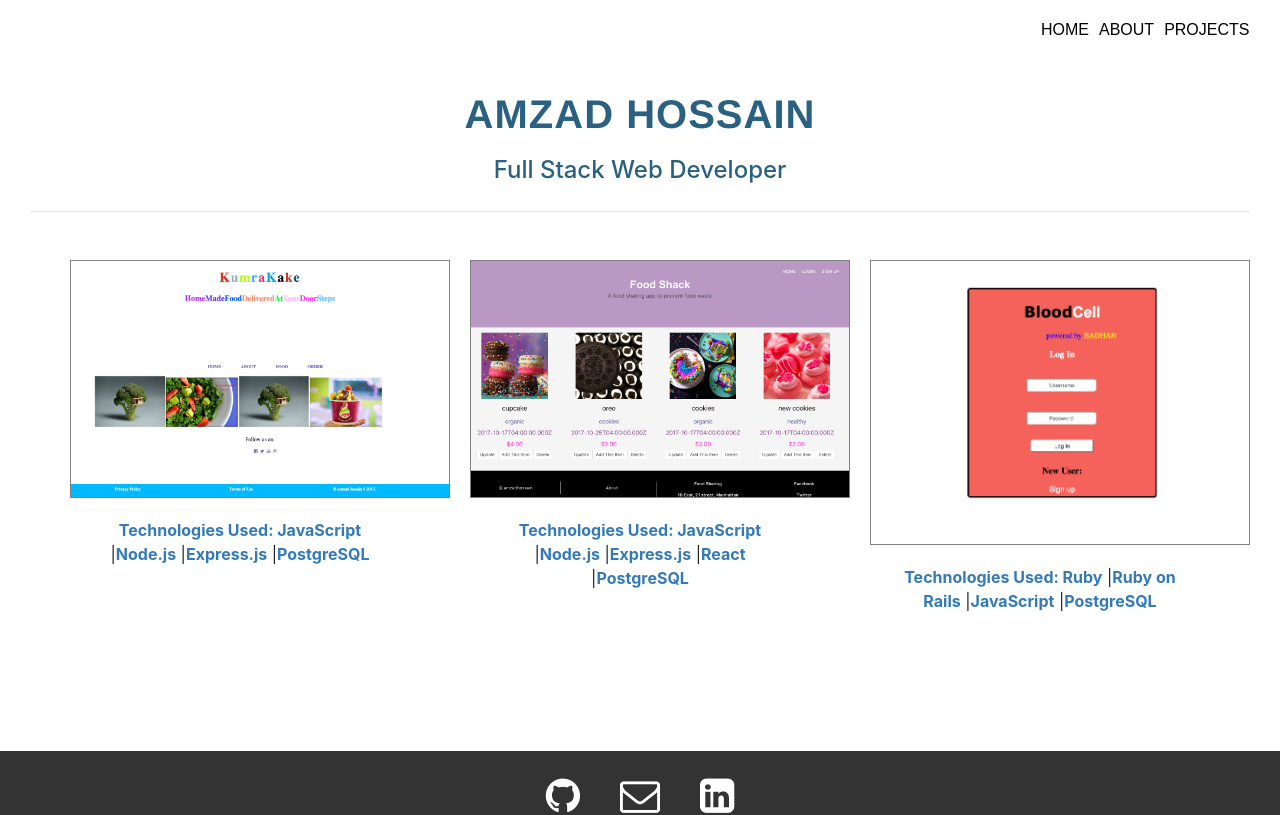
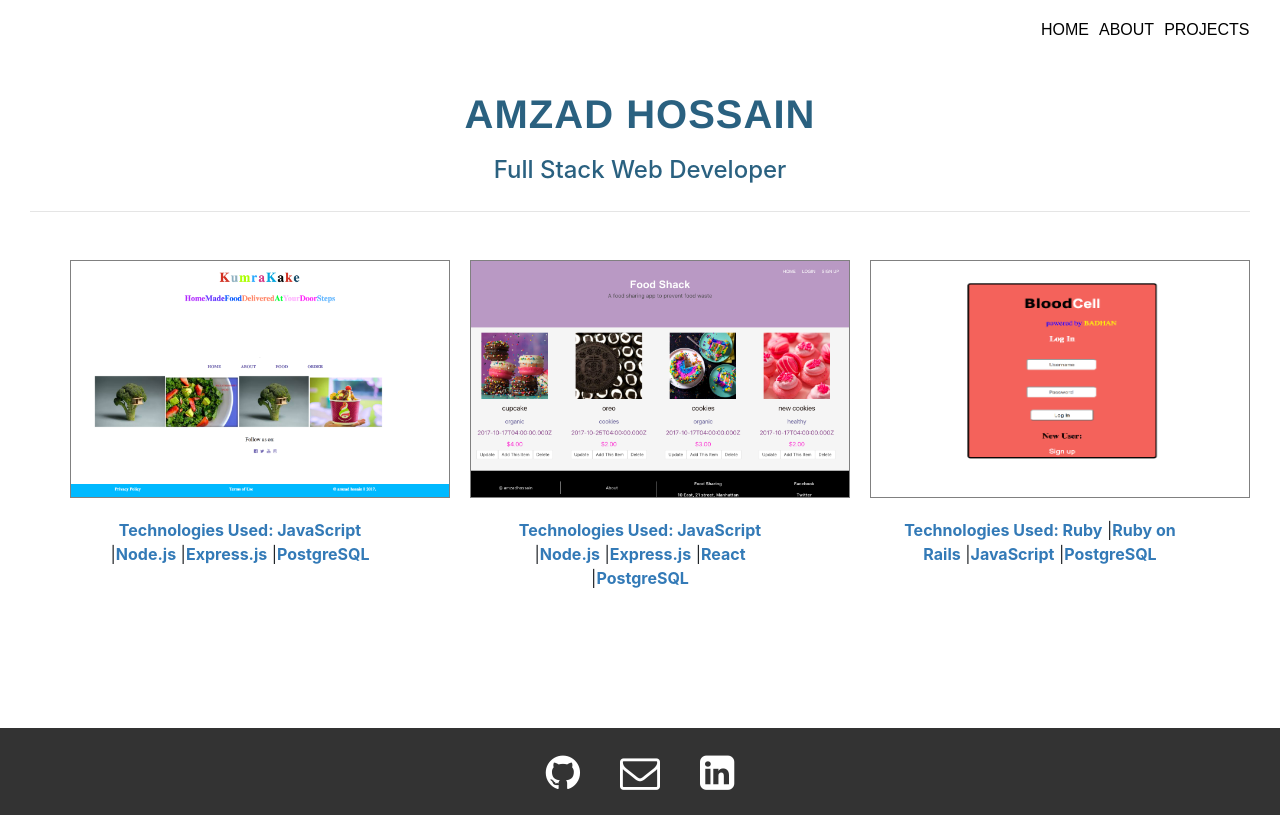
Before and after one commit to hossainamzad/Portfolio, a React (Create React App) app: page /projects in a window 1280 px wide. Shown: the top 815 px of the page. Built offline with nearby package versions, Linux system fonts and the light colour scheme.

Commit message:
added some styling

```diff
--- a/src/App.css
+++ b/src/App.css
@@ -109,7 +109,7 @@ ul li{
   padding: 10px;
   margin: 0 auto;
 }
-.projectTwo a img, .projectOne a img{
+.projectTwo a img, .projectOne a img, .projectThree a img{
   border: 1px solid grey;
 }
 .projectThree{
--- a/src/App.js
+++ b/src/App.js
@@ -21,7 +21,7 @@ class App extends Component {
             <Route path="/about" component={About} />
             <Route path="/projects" component={Projects} />
           </Switch>
-        <Footer />
+          <Footer />
       </div>
     );
   }
--- a/src/components/Projects.js
+++ b/src/components/Projects.js
@@ -18,7 +18,7 @@ const Projects = (props) =>{
         <span>Technologies Used: </span>  <span>JavaScript</span> |<span>Node.js</span> |<span>Express.js</span> |<span>React</span> |<span>PostgreSQL</span>
       </div>
     </div>
-    <div className="projectOne"><a href="https://bloodcell.herokuapp.com/"><img src={require('../BloodCell.png')} width="380" /></a>
+    <div className="projectOne"><a href="https://bloodcell.herokuapp.com/"><img src={require('../BloodCell.png')} width="380" height="238px"/></a>
        <div className="techUsed">
         <span>Technologies Used: </span>  <span>Ruby</span> |<span>Ruby on Rails</span> |<span>JavaScript</span> |<span>PostgreSQL</span>
       </div>
```
Also changed, not shown: 8 other files (tests, documents, lock files or other folders).
